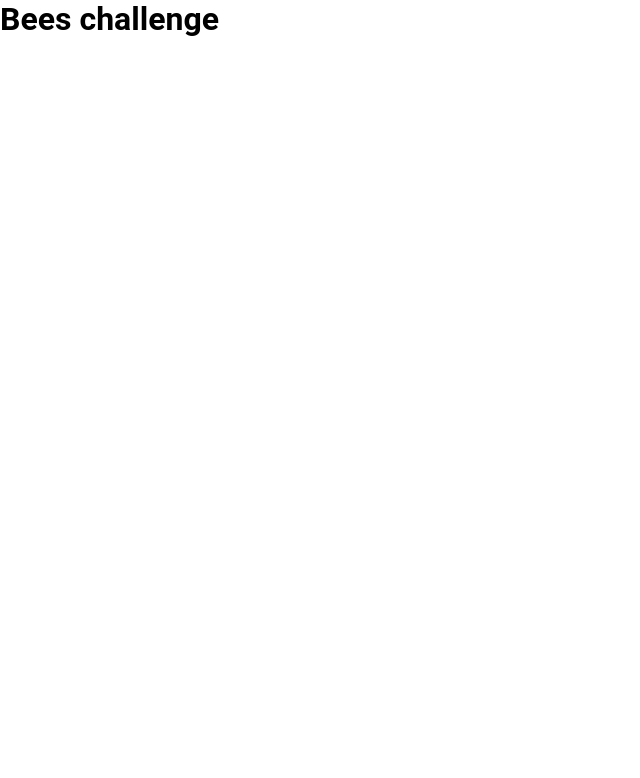
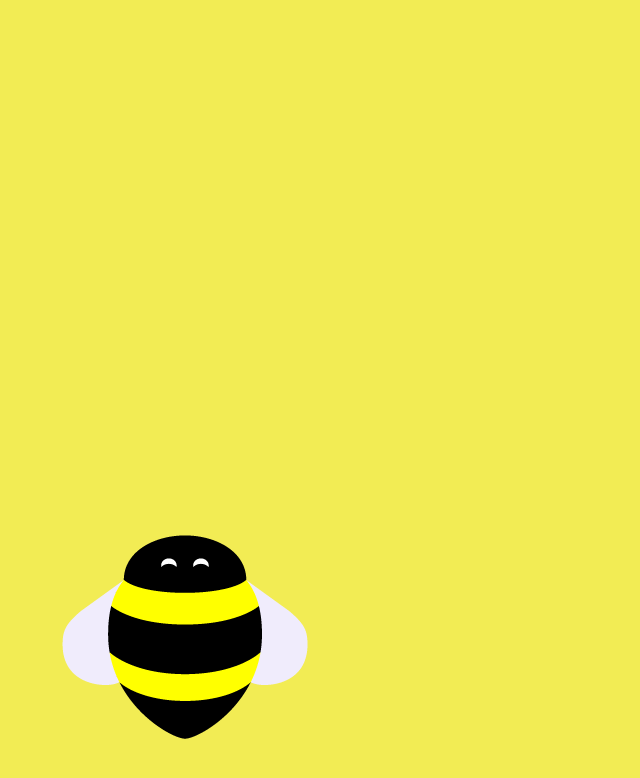
Before and after one commit to MarcosPrintes/bees-challenge, a React (Create React App) app: page / in a window 1280 px wide. Shown: the top 778 px of the page, without its empty margins (0-640 px from the left). Built offline with nearby package versions, Linux system fonts and the light colour scheme.

Commit message:
feat: add Login page [WIP]

```diff
--- a/src/App.tsx
+++ b/src/App.tsx
@@ -1,9 +1,11 @@
 import { ThemeProvider } from '@/theme/ThemeProvider';
+
+import { Login } from '@/pages/Login';
 
 function App() {
   return (
     <ThemeProvider>
-      <h1>Bees challenge</h1>
+      <Login />
     </ThemeProvider>
   );
 }
--- a/src/index.tsx
+++ b/src/index.tsx
@@ -1,17 +1,19 @@
 import React from 'react';
 import ReactDOM from 'react-dom';
-import './index.css';
+
+import { Provider } from 'react-redux';
+import { PersistGate } from 'redux-persist/integration/react';
+import { store, persistor } from '@/store';
+
 import App from './App';
-import reportWebVitals from './reportWebVitals';
 
 ReactDOM.render(
   <React.StrictMode>
-    <App />
+    <Provider store={store}>
+      <PersistGate persistor={persistor}>
+        <App />
+      </PersistGate>
+    </Provider>
   </React.StrictMode>,
-  document.getElementById('root')
+  document.getElementById('root'),
 );
-
-// If you want to start measuring performance in your app, pass a function
-// to log results (for example: reportWebVitals(console.log))
-// or send to an analytics endpoint. Learn more: https://bit.ly/CRA-vitals
-reportWebVitals();
--- /dev/null
+++ b/src/pages/Login/index.tsx
@@ -0,0 +1,10 @@
+import { Container, LogoSvg } from './styles';
+
+export const Login = () => {
+  return (
+    <Container>
+      <div></div>
+      <LogoSvg />
+    </Container>
+  );
+};
```
Also changed, not shown: src/assets/back-arrow.svg (added), src/assets/logo.svg (added).
